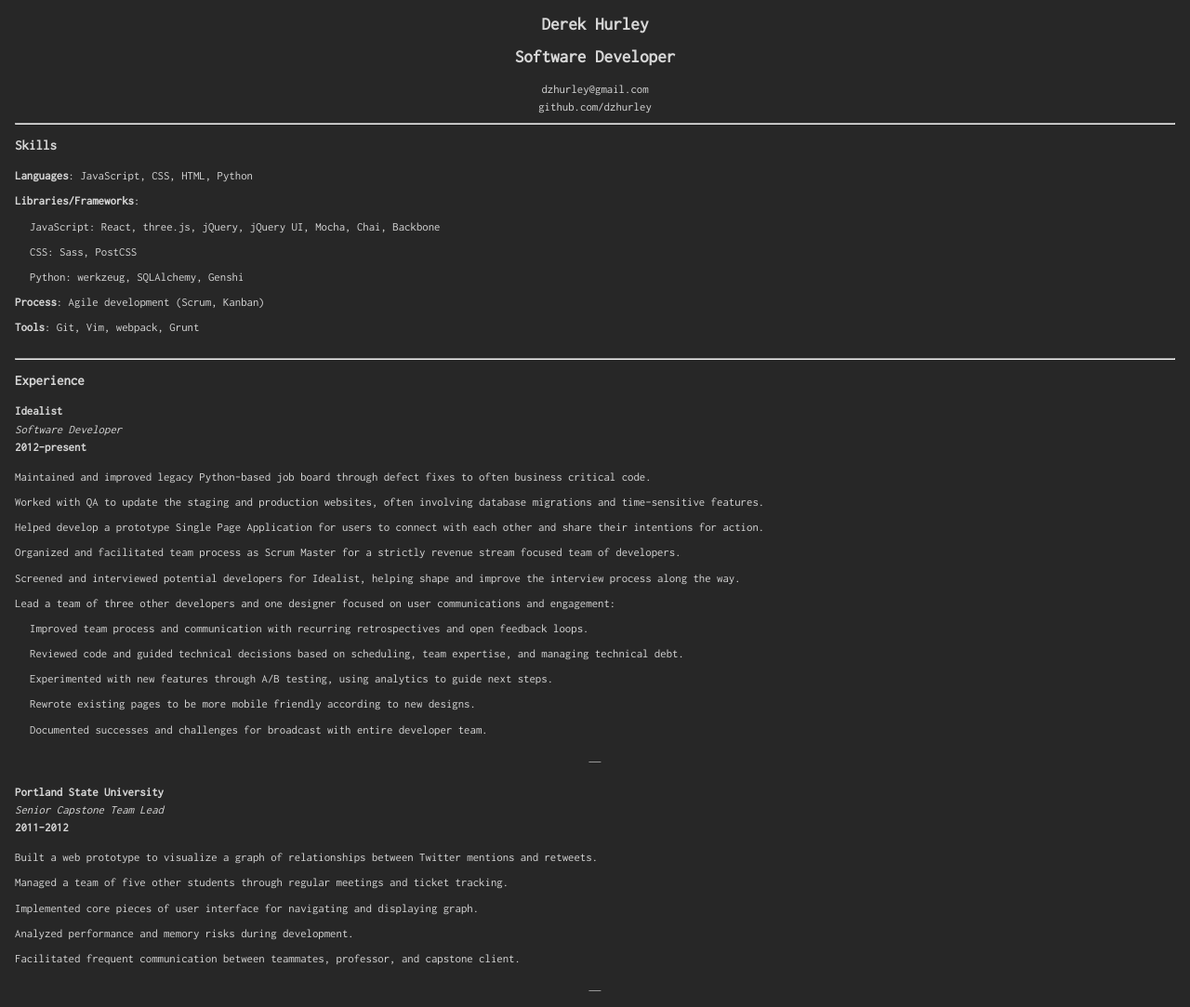
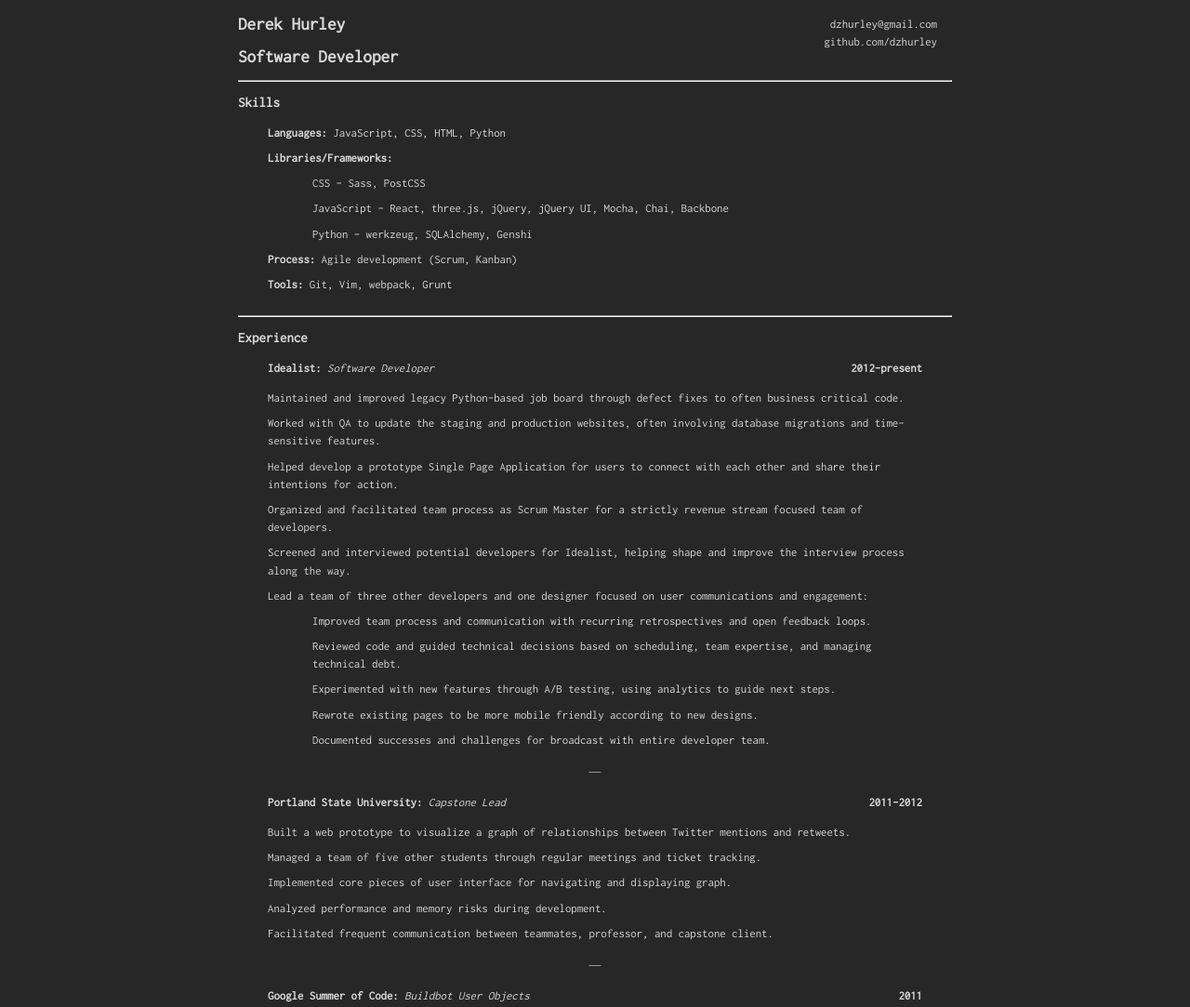
Before and after one commit to dzhurley/resume, a website: page index.html in a window 1280 px wide. Shown: the top 1083 px of the page at 93% size. Drawn offline with Linux system fonts and the light colour scheme.

Commit message:
start in on desktop and print styles

```diff
--- a/index.html
+++ b/index.html
@@ -12,19 +12,19 @@
 <hr>
 <h3 id="skills">Skills</h3>
 <ul>
-<li><strong>Languages</strong>: JavaScript, CSS, HTML, Python</li>
-<li><strong>Libraries/Frameworks</strong>: <ul>
-<li>JavaScript: React, three.js, jQuery, jQuery UI, Mocha, Chai, Backbone</li>
-<li>CSS: Sass, PostCSS</li>
-<li>Python: werkzeug, SQLAlchemy, Genshi</li>
+<li><strong>Languages:</strong> JavaScript, CSS, HTML, Python</li>
+<li><strong>Libraries/Frameworks:</strong> <ul>
+<li>CSS - Sass, PostCSS</li>
+<li>JavaScript - React, three.js, jQuery, jQuery UI, Mocha, Chai, Backbone</li>
+<li>Python - werkzeug, SQLAlchemy, Genshi</li>
 </ul>
 </li>
-<li><strong>Process</strong>: Agile development (Scrum, Kanban)</li>
-<li><strong>Tools</strong>: Git, Vim, webpack, Grunt</li>
+<li><strong>Process:</strong> Agile development (Scrum, Kanban)</li>
+<li><strong>Tools:</strong> Git, Vim, webpack, Grunt</li>
 </ul>
 <hr>
 <h3 id="experience">Experience</h3>
-<p><strong>Idealist</strong> <em>Software Developer</em>  <strong>2012-present</strong></p>
+<p><strong>Idealist:</strong> <em>Software Developer</em>  <strong>2012-present</strong></p>
 <ul>
 <li>Maintained and improved legacy Python-based job board through defect fixes to often business critical code.</li>
 <li>Worked with QA to update the staging and production websites, often involving database migrations and time-sensitive features.</li>
@@ -40,7 +40,7 @@
 </ul>
 </li>
 </ul>
-<p><strong>Portland State University</strong> <em>Senior Capstone Team Lead</em>  <strong>2011-2012</strong></p>
+<p><strong>Portland State University:</strong> <em>Capstone Lead</em>  <strong>2011-2012</strong></p>
 <ul>
 <li>Built a web prototype to visualize a graph of relationships between Twitter mentions and retweets.</li>
 <li>Managed a team of five other students through regular meetings and ticket tracking.</li>
@@ -48,14 +48,14 @@
 <li>Analyzed performance and memory risks during development.</li>
 <li>Facilitated frequent communication between teammates, professor, and capstone client.</li>
 </ul>
-<p><strong>Google Summer of Code Project</strong> <em>Buildbot User Objects</em>  <strong>2011</strong></p>
+<p><strong>Google Summer of Code:</strong> <em>Buildbot User Objects</em>  <strong>2011</strong></p>
 <ul>
 <li>Added User Object tables to Buildbot&#39;s database via SQLAlchemy.</li>
 <li>Implemented a command-line tool to add and modify user attributes.</li>
 <li>Added support for User Object creation on changes from different VCS (Git, SVN, etc.).</li>
 <li>Translated User Object information into email addresses for mail notifications.</li>
 </ul>
-<p><strong>Residence Life, Portland State University</strong> <em>Resident Assistant</em> <strong>2008-2012</strong></p>
+<p><strong>Portland State University:</strong> <em>Resident Assistant</em> <strong>2008-2012</strong></p>
 <ul>
 <li>Enforced housing policies in residence halls.</li>
 <li>Executed social and educational events involving campus resources.</li>
--- a/package.json
+++ b/package.json
@@ -12,7 +12,7 @@
     "markdown-to-html": "0.0.13"
   },
   "watch": {
-    "build": "resume.md"
+    "build": ["resume.md", "style/style.css"]
   },
   "scripts": {
     "build": ". ./build.sh",
--- a/style/style.css
+++ b/style/style.css
@@ -1,10 +1,3 @@
-@font-face {
-    font-family: "Inconsolata";
-    font-style: normal;
-    font-weight: normal;
-    src: url("Inconsolata.woff") format("woff");
-}
-
 body {
     font-family: "Inconsolata";
     font-size: 0.8rem;
@@ -12,14 +5,22 @@
     background-color: rgba(39, 39, 39, 1);
     color: rgba(215, 215, 215, 1);
 
-    margin: 1rem;
+    margin: 1rem auto;
+    padding: 0 1rem;
+    position: relative;
+
+    max-width: 768px;
 }
 
 body > p > * {
     display: block;
 }
 
-h1, h2, p:first-of-type {
+p strong:first-of-type, p em {
+    display: inline-block;
+}
+
+h2, p:first-of-type {
     text-align: center;
 }
 
@@ -67,3 +68,45 @@
 hr:first-of-type {
     margin-top: initial;
 }
+
+@media print, (min-width: 480px) {
+    h2 {
+        text-align: left;
+    }
+
+    body, p, ul {
+        padding: 0 2rem;
+    }
+
+    p:first-of-type {
+        text-align: right;
+        position: absolute;
+        top: 0;
+        right: 1rem;
+        margin-top: 0;
+    }
+
+    p strong:last-of-type {
+        float: right;
+    }
+}
+
+@media screen {
+    @font-face {
+        font-family: "Inconsolata";
+        font-style: normal;
+        font-weight: normal;
+        src: url("Inconsolata.woff") format("woff");
+    }
+}
+
+@media print {
+    @font-face {
+        font-family: Arial, Helvetica, sans-serif;
+    }
+
+    body {
+        background-color: white;
+        color: black;
+    }
+}
```
Also changed, not shown: resume.md (+11 -11 lines), 1 other file.
